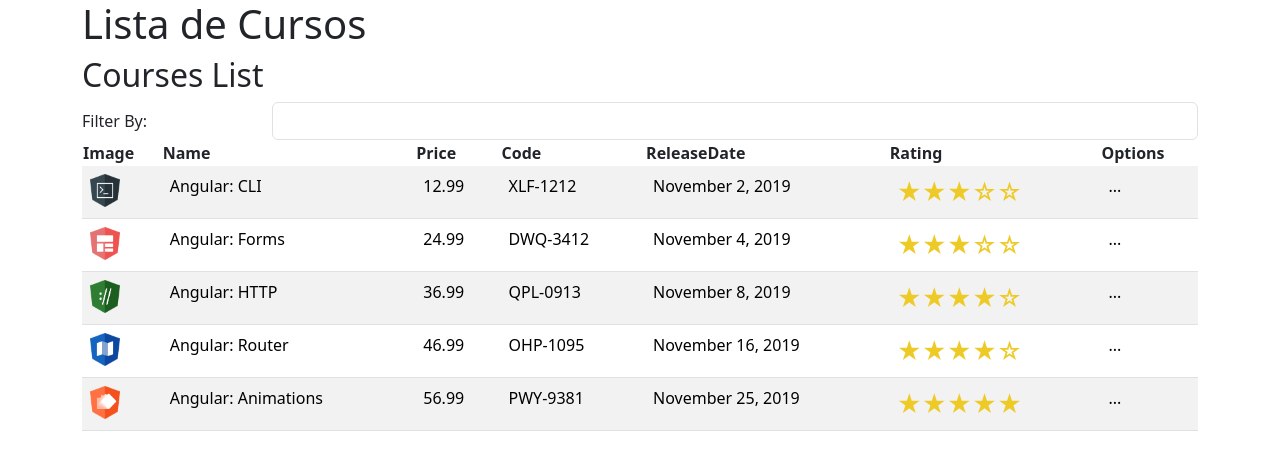
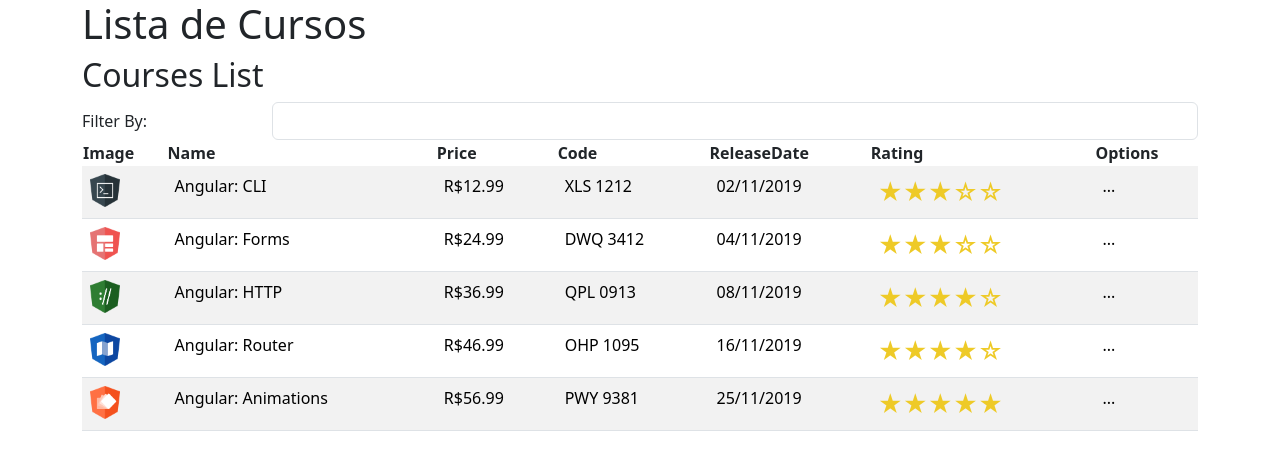
Before and after one commit to jodairnunes/Santander-Bootcamp-Fullstack-Developer, an Angular app: page / in a window 1280 px wide. Shown: the top 470 px of the page. Built offline with nearby package versions, Linux system fonts and the light colour scheme.

Commit message:
Aula 11: exibindo dados com Pipes - criado pipe replace, atualizado componente courses list

```diff
--- a/src/app/app.module.ts
+++ b/src/app/app.module.ts
@@ -8,6 +8,7 @@
 import { CarrosselComponent } from './teste/carrossel/carrossel.component';
 import { NgbModule } from '@ng-bootstrap/ng-bootstrap';
 import { FormsModule } from '@angular/forms';
+import { ReplacePipe } from './pipe/replace.pipe';
 
 @NgModule({
   declarations: [
@@ -15,6 +16,7 @@
     CourseListComponent,
     StarComponent,
     CarrosselComponent,
+    ReplacePipe,
   ],
   imports: [
     BrowserModule,
--- a/src/app/courses/course-list/course-list.component.html
+++ b/src/app/courses/course-list/course-list.component.html
@@ -21,9 +21,9 @@
 		<tr *ngFor="let course of _filteredCourses">
 			<td><img [src]="course.imageUrl" width="30" alt="icon-logo"></td>
 			<td>{{ course.name }}</td>
-			<td>{{ course.price }}</td>
-			<td>{{ course.code }}</td>
-			<td>{{ course.releaseDate }}</td>
+			<td>{{ course.price | currency: 'BRL'}}</td>
+			<td>{{ course.code | replace: '-' : ' ' | uppercase}}</td>
+			<td>{{ course.releaseDate | date: 'dd/MM/yyyy'}}</td>
 			<td>
 				<!-- <app-star [rating]="course.rating"></app-star> -->
 				<ngb-rating class="rating" [rate]="course.rating"/>
--- /dev/null
+++ b/src/app/pipe/replace.pipe.ts
@@ -0,0 +1,12 @@
+import { Pipe, PipeTransform } from '@angular/core';
+
+@Pipe({
+  name: 'replace'
+})
+export class ReplacePipe implements PipeTransform {
+
+  transform(value: string, char: string, valueToReplace: string){
+    return value.replace(char, valueToReplace);
+  }
+
+}
--- a/src/app/services/course.service.ts
+++ b/src/app/services/course.service.ts
@@ -21,7 +21,7 @@
       releaseDate: 'November 2, 2019',
       description: 'Neste curso, os alunos irão obter um grande conhecimento nos principais recursos do CLI.',
       duration: 120,
-      code: 'XLF-1212',
+      code: 'xls-1212',
       rating: 3,
       price: 12.99,
       imageUrl: '/images/cli.png',
```
Also changed, not shown: 1 other file (tests, documents, lock files or other folders).
